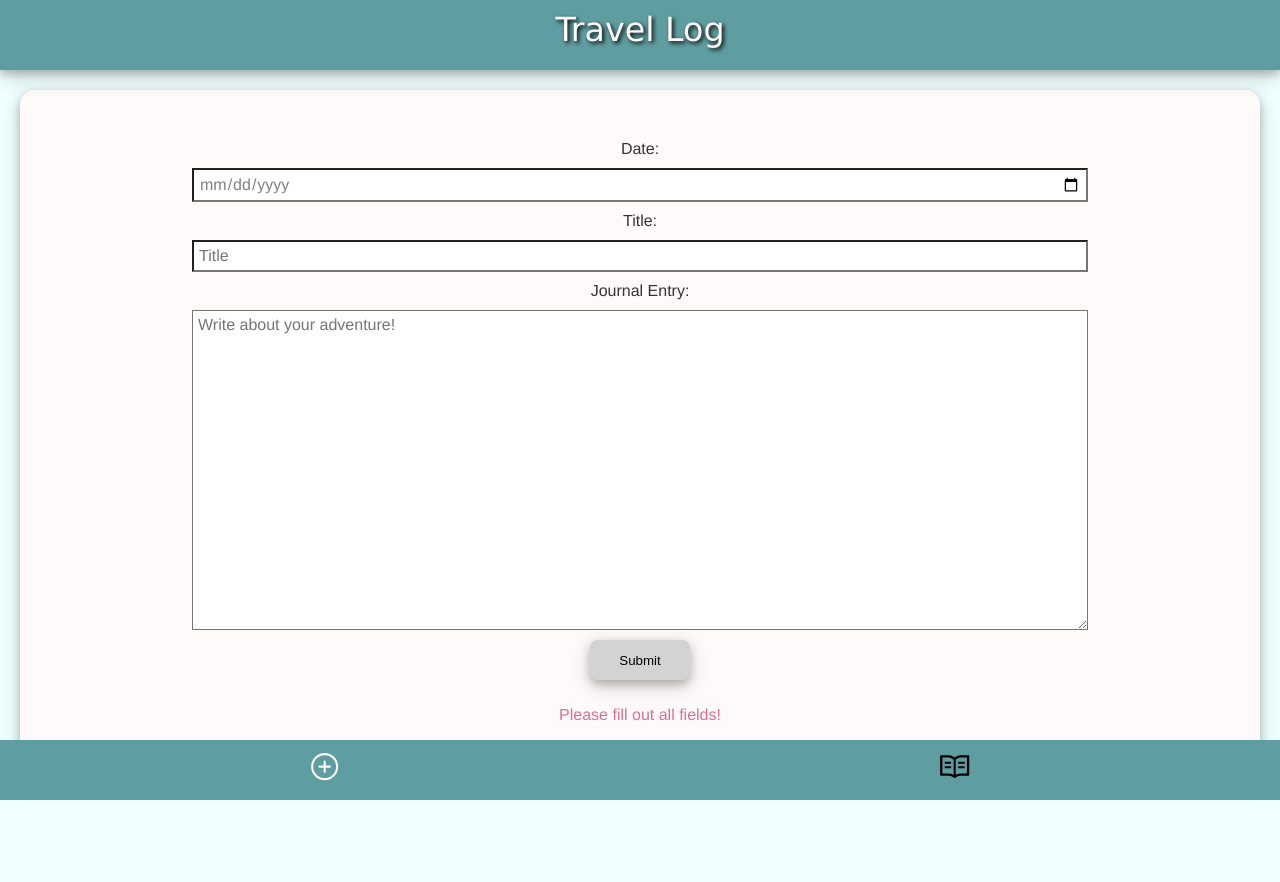
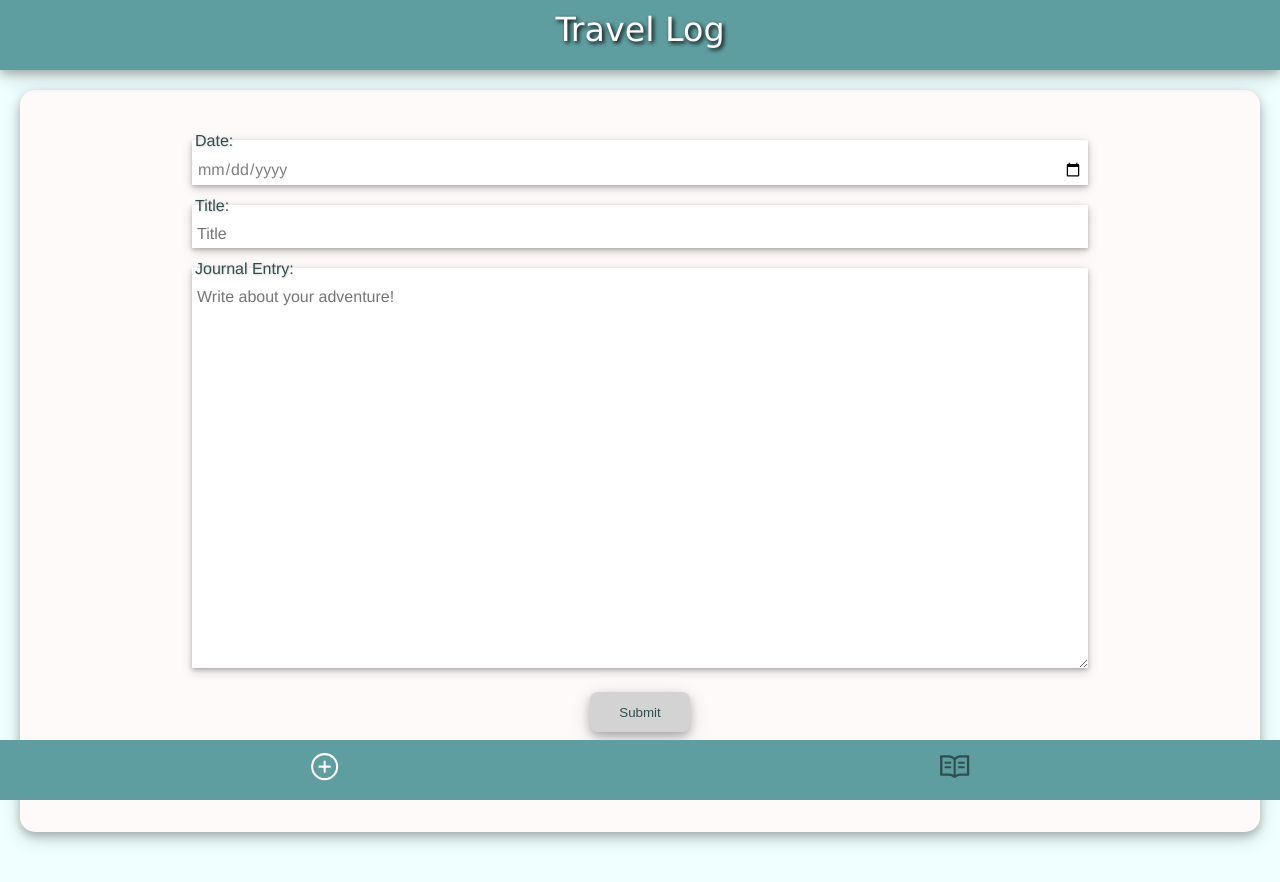
Before and after one commit to MaggieSchuetz/capstone-project, a React (Create React App) app: page /newentry in a window 1280 px wide. Shown: the top 882 px of the page. Before the commit the page ends 860 px from the top, so only its background shows below. Built offline with nearby package versions, Linux system fonts and the light colour scheme; a web font is replaced by a local one.

Commit message:
Changed labels on form container

```diff
--- a/src/App.js
+++ b/src/App.js
@@ -92,5 +92,5 @@ function App() {
 export default App;
 
 const AppContainer = styled.div`
-  height: 100vh;
+  /* height: 100vh; */
 `;
--- a/src/components/Form.js
+++ b/src/components/Form.js
@@ -103,6 +103,7 @@ function Form({ handleAdd, entryEdit, setEntryEdit, updateContent }) {
 
   return (
     <FormContainer onSubmit={handleSubmit}>
+      <Container>
         <Label htmlFor="date">Date:</Label>
         <Input
           id="date"
@@ -112,6 +113,8 @@ function Form({ handleAdd, entryEdit, setEntryEdit, updateContent }) {
           onChange={handleDateChange}
           value={date}
         />
+      </Container>
+      <Container>
         <Label htmlFor="title">Title:</Label>
         <Input
           id="title"
@@ -123,6 +126,8 @@ function Form({ handleAdd, entryEdit, setEntryEdit, updateContent }) {
           required
           onChange={handleTitleChange} //{e => setTitle(e.target.value)}
         />
+      </Container>
+      <Container>
         <Label htmlFor="text">Journal Entry:</Label>
         <Textarea
           id="text"
@@ -133,6 +138,7 @@ function Form({ handleAdd, entryEdit, setEntryEdit, updateContent }) {
           required
           onChange={handleTextChange}
         />
+      </Container>
       <Button type="submit" isDisabled={buttonDisabled}>
         Submit
       </Button>
@@ -161,8 +167,13 @@ const FormContainer = styled.form`
 `;
 
 const Label = styled.label`
+  color: darkslategray;
   text-align: left;
   padding: 10px;
+  position: absolute;
+  top: -8px;
+  left: 3px;
+  text-shadow: 1px 1px 2px lightgray;
 `;
 
 const Input = styled.input`
@@ -170,18 +181,30 @@ const Input = styled.input`
   font-family: Open-Sans, Helvetica, Sans-Serif;
   font-size: 12pt;
   color: grey;
-  padding: 5px;
+  padding: 20px 5px 5px 5px;
   background-color: white;
+  border: none;
+  box-shadow: 0 2px 4px 0 rgba(0, 0, 0, 0.2), 0 3px 10px 0 rgba(0, 0, 0, 0.19);
 `;
 
 const Textarea = styled.textarea`
   width: 70vw;
-  height: 40vh;
+  height: 50vh;
   font-family: Open-Sans, Helvetica, Sans-Serif;
   font-size: 12pt;
   color: grey;
-  padding: 5px;
+  padding: 20px 5px 5px 5px;
   background-color: white;
+  border: 0;
+  box-shadow: 0 2px 4px 0 rgba(0, 0, 0, 0.2), 0 3px 10px 0 rgba(0, 0, 0, 0.19);
+`;
+
+const Container = styled.div`
+  position: relative;
+  padding: 10px;
+  border-radius: 4px;
+  background-color: var(--bg-color-section);
+  box-shadow: 1px 1px 4px var(--color-boxshadow);
 `;
 
 export default Form;
--- a/src/components/shared/Button.js
+++ b/src/components/shared/Button.js
@@ -5,7 +5,7 @@ const StyledButton = styled.button`
   background-color: palevioletred;
   border: 0;
   border-radius: 8px;
-  color: black;
+  color: darkslategray;
   width: 100px;
   height: 40px;
   margin: 10px;
--- a/src/components/shared/Card.js
+++ b/src/components/shared/Card.js
@@ -3,7 +3,7 @@ import styled from 'styled-components';
 
 const StyledCard = styled.section`
   background-color: snow;
-  color: #333;
+  color: darkslategray;
   /* border: 1px solid black; */
   border-radius: 15px;
   padding: 40px 30px;
--- a/src/components/shared/NavBar.js
+++ b/src/components/shared/NavBar.js
@@ -21,7 +21,7 @@ const StyledNavBar = styled.nav`
 
 const StyledNavLink = styled(NavLink)`
   background-color: inherit;
-  color: black;
+  color: darkslategray;
 
   &.active {
     color: snow;
```
Lines whose indentation alone changed are shown as unchanged.
